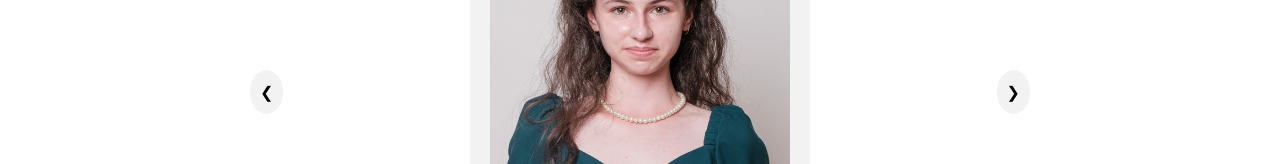
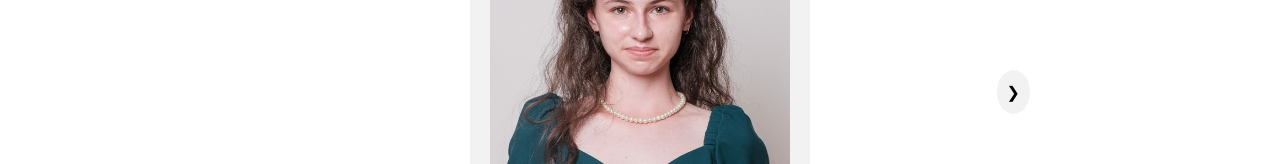
Before and after one commit to kattiers/katIQ, an Angular app: page / in a window 1280 px wide. Shown: the part 778-942 px from the top of the page. Built offline with nearby package versions, Linux system fonts and the light colour scheme.

Commit message:
Update staff-carousel.component.html

```diff
--- a/src/app/staff-carousel/staff-carousel.component.html
+++ b/src/app/staff-carousel/staff-carousel.component.html
@@ -1,5 +1,5 @@
 <div class="carousel">
-  <button class="carousel-btn prev" (click)="moveSlide(-1)">&#10094;</button>
+ <!-- <button class="carousel-btn prev" (click)="moveSlide(-1)">&#10094;</button> -->
   <div class="carousel-track-container">
     <ul class="carousel-track" [ngStyle]="{'transform': 'translateX(-' + currentIndex * 100 + '%)', 'transition': 'transform 0.5s ease-in-out'}">
       <li class="carousel-slide" *ngFor="let teacher of teachers">
```
